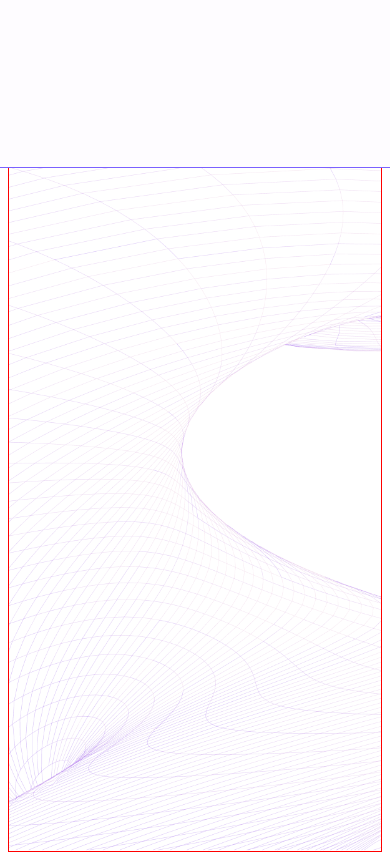
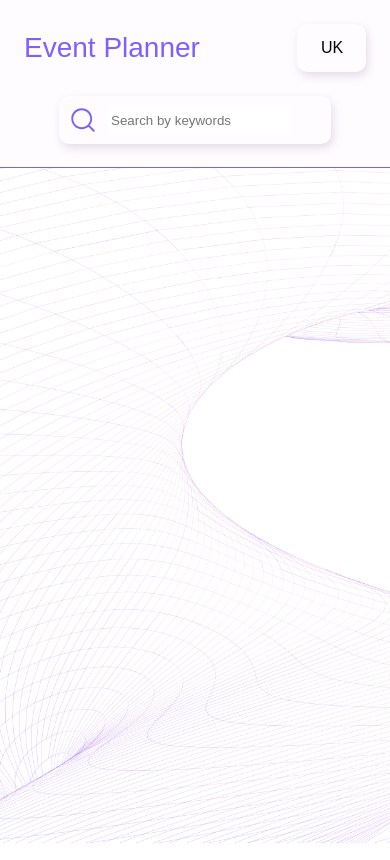
Before and after one commit to YevheniiZinych/event-planner-app, a React (Create React App) app: page / in a window 390 px wide. Built offline with nearby package versions, Linux system fonts and the light colour scheme; the HTML template or start-up script is replaced by a standard one.

Commit message:
add header and responsive

```diff
--- a/package.json
+++ b/package.json
@@ -3,6 +3,9 @@
   "version": "0.1.0",
   "private": true,
   "dependencies": {
+    "@emotion/react": "^11.11.1",
+    "@emotion/styled": "^11.11.0",
+    "@mui/material": "^5.14.3",
     "@testing-library/jest-dom": "^5.17.0",
     "@testing-library/react": "^13.4.0",
     "@testing-library/user-event": "^13.5.0",
--- a/src/App.js
+++ b/src/App.js
@@ -7,16 +7,16 @@ import HomePage from "./pages/HomePage/HomePage";
 import { Container } from "./App.styled";
 function App() {
   return (
-    <Container>
-      <GlobalStyle />
-      <ThemeProvider theme={mainTheme}>
+    <ThemeProvider theme={mainTheme}>
+      <Container>
+        <GlobalStyle />
         <Routes>
           <Route path="/" element={<SharedLayout />}>
             <Route index element={<HomePage />} />
           </Route>
         </Routes>
-      </ThemeProvider>
-    </Container>
+      </Container>
+    </ThemeProvider>
   );
 }
 
--- a/src/App.styled.js
+++ b/src/App.styled.js
@@ -1,3 +1,6 @@
 import styled from "styled-components";
 
-export const Container = styled.div``;
+export const Container = styled.div`
+  height: 100vh;
+  width: 100vw;
+`;
--- a/src/components/GlobalStyle.js
+++ b/src/components/GlobalStyle.js
@@ -8,6 +8,7 @@ export const GlobalStyle = createGlobalStyle`
 
   html {
     scroll-behavior: smooth;
+
   }
 
   body {
@@ -15,6 +16,7 @@ export const GlobalStyle = createGlobalStyle`
     color: #1C1B1F;
     background-color: #ffffff;
     font-size: 14px;
+    margin: 0;
 
   }
 
--- a/src/components/Header/Header.jsx
+++ b/src/components/Header/Header.jsx
@@ -1,5 +1,71 @@
-import { HeaderBox } from "./Header.styled";
+import { useState, useRef, useEffect } from "react";
+import {
+  HeaderBox,
+  Title,
+  Wrapper,
+  SelectStyle,
+  ListLng,
+  SearchBox,
+  SearchInput,
+} from "./Header.styled";
+import sprite from "../../img/sprite.svg";
 
 export const Header = () => {
-  return <HeaderBox></HeaderBox>;
+  const [isOpen, setIsOpen] = useState(false);
+  const [language, setLanguage] = useState("UK");
+  const [searchValue, setSearchValue] = useState("");
+  const menuRef = useRef();
+
+  const handleChange = (e) => {
+    const value = e.target.value;
+    setSearchValue(value);
+  };
+
+  const handleClick = (e) => {
+    setIsOpen(true);
+    const selectedLng = e.target.dataset.id;
+    if (selectedLng) {
+      setLanguage(selectedLng);
+      setIsOpen(false);
+    }
+  };
+
+  useEffect(() => {
+    const closeDropdown = (e) => {
+      if (!menuRef.current.contains(e.target)) {
+        setIsOpen(false);
+      }
+    };
+    document.addEventListener("click", closeDropdown);
+
+    return () => document.addEventListener("click", closeDropdown);
+  }, []);
+
+  return (
+    <HeaderBox>
+      <Wrapper>
+        <Title>Event Planner</Title>
+        <SelectStyle onClick={handleClick} ref={menuRef}>
+          {language}
+          <ListLng open={isOpen} onClick={handleClick}>
+            <li data-id="UK">UK</li>
+            <li data-id="UA">UA</li>
+          </ListLng>
+        </SelectStyle>
+      </Wrapper>
+      <SearchBox>
+        <SearchInput
+          type="text"
+          value={searchValue}
+          onChange={handleChange}
+          placeholder="Search by keywords"
+        />
+        <span>
+          <svg width="24" height="24">
+            <use href={sprite + "#search-icon"}></use>
+          </svg>
+        </span>
+      </SearchBox>
+    </HeaderBox>
+  );
 };
--- a/src/components/Header/Header.styled.js
+++ b/src/components/Header/Header.styled.js
@@ -8,4 +8,119 @@ export const HeaderBox = styled.header`
   width: 100%;
   height: 168px;
   background-color: #fefcff;
+
+  @media screen and (min-width: ${(props) => props.theme.breakpoints.tab}) {
+    height: 92px;
+  }
 `;
+
+export const Title = styled.h1`
+  font-family: "Alata", sans-serif;
+  font-weight: 400;
+  line-height: 33.12px;
+  color: ${(props) => props.theme.color.main};
+
+  @media screen and (min-width: ${(props) => props.theme.breakpoints.desk}) {
+    margin-left: 84px;
+  }
+`;
+
+export const Wrapper = styled.div`
+  display: flex;
+  justify-content: space-between;
+  align-items: center;
+  margin: 24px;
+
+  @media screen and (min-width: ${(props) => props.theme.breakpoints.desk}) {
+    margin-right: 80px;
+  }
+`;
+
+export const SelectStyle = styled.button`
+  position: relative;
+  display: flex;
+  justify-content: center;
+  align-items: center;
+  font-weight: ${(props) => props.theme.fontWeights.m};
+  font-size: 16px;
+  line-height: 16px;
+
+  width: 69px;
+  height: 48px;
+
+  background-color: transparent;
+  box-shadow: 2px 4px 9px 0px #a68dae47;
+  border: none;
+  border-radius: 10px;
+
+  -webkit-appearance: none;
+  -moz-appearance: none;
+  text-indent: 1px;
+
+  cursor: pointer;
+`;
+
+export const ListLng = styled.ul`
+  position: absolute;
+  display: ${(props) => (props.open ? "block" : "none")};
+  bottom: -85px;
+  justify-content: start;
+  width: 69px;
+  height: 75px;
+  padding: 16px 12px;
+  border-radius: 10px;
+  box-shadow: 2px 4px 9px 0px #a68dae47;
+
+  z-index: 2;
+
+  li {
+    color: ${(props) => props.theme.color.selectMainColor};
+    border-bottom: 1px solid ${(props) => props.theme.color.selectMainColor};
+    padding-bottom: 4px;
+  }
+
+  li:hover {
+    color: ${(props) => props.theme.color.main};
+    border-bottom: 1px solid ${(props) => props.theme.color.main};
+  }
+
+  li:not(:last-child) {
+    margin-bottom: 8px;
+  }
+`;
+
+export const SearchBox = styled.div`
+  position: relative;
+
+  display: flex;
+  width: 272px;
+  height: 48px;
+  border-radius: 10px;
+  margin: 0 auto;
+
+  box-shadow: 2px 4px 9px 0px #a68dae47;
+
+  @media screen and (min-width: ${(props) => props.theme.breakpoints.tab}) {
+    position: absolute;
+    right: 133px;
+    top: 26px;
+  }
+
+  @media screen and (min-width: ${(props) => props.theme.breakpoints.desk}) {
+    right: 175px;
+  }
+
+  span {
+    position: absolute;
+    top: 12px;
+    left: 12px;
+  }
+`;
+
+export const SearchInput = styled.input`
+  margin: auto 50px;
+  outline: none;
+  height: 30px;
+  width: 200px;
+  border: none;
+`;
--- a/src/components/SharedLayout/SharedLayout.styled.js
+++ b/src/components/SharedLayout/SharedLayout.styled.js
@@ -6,8 +6,7 @@ export const Container = styled.div`
   margin: 0 auto;
   padding: 0 16px;
   height: 100vh;
-  overflow: hidden;
-  border: 1px solid red;
+
   background-image: url(${backImg});
   background-repeat: no-repeat;
   background-position: center;
```
Also changed, not shown: src/pages/HomePage/HomePage.styled.js (added), 1 other file (tests, documents, lock files or other folders).
